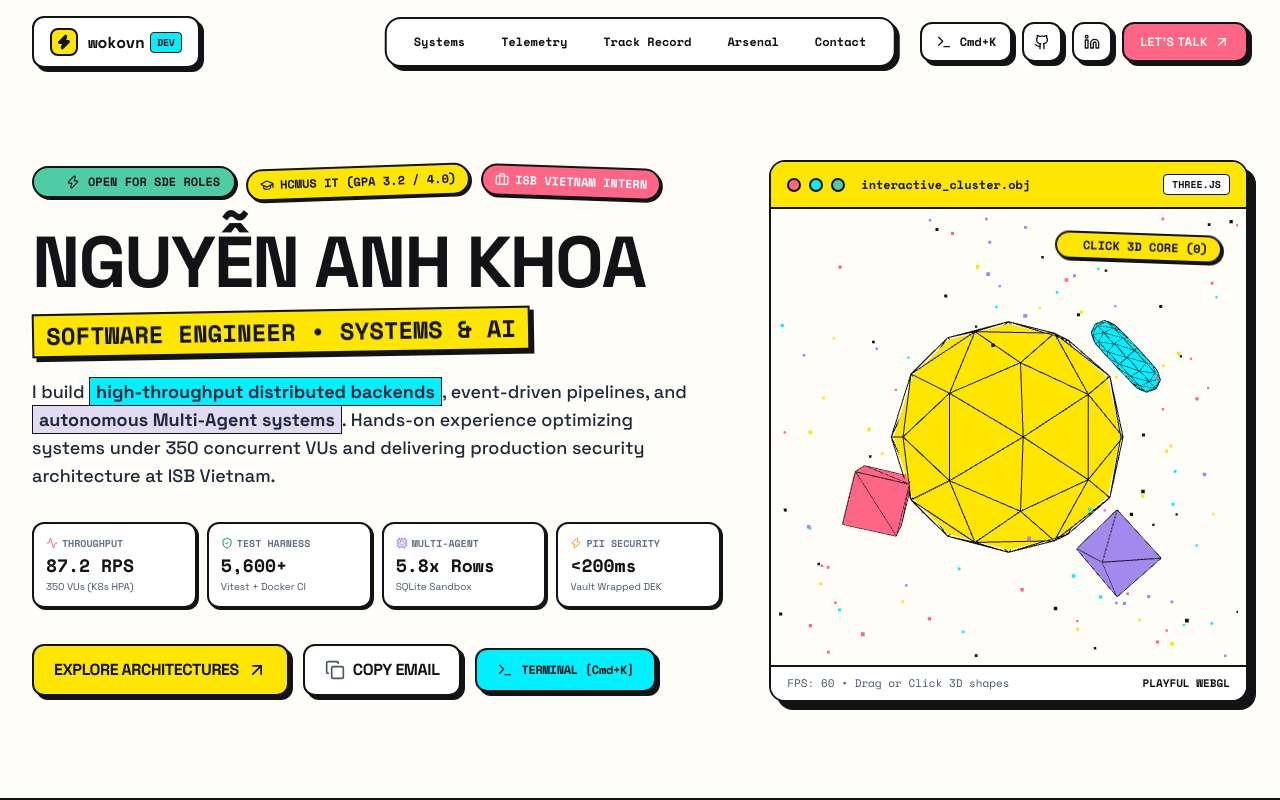
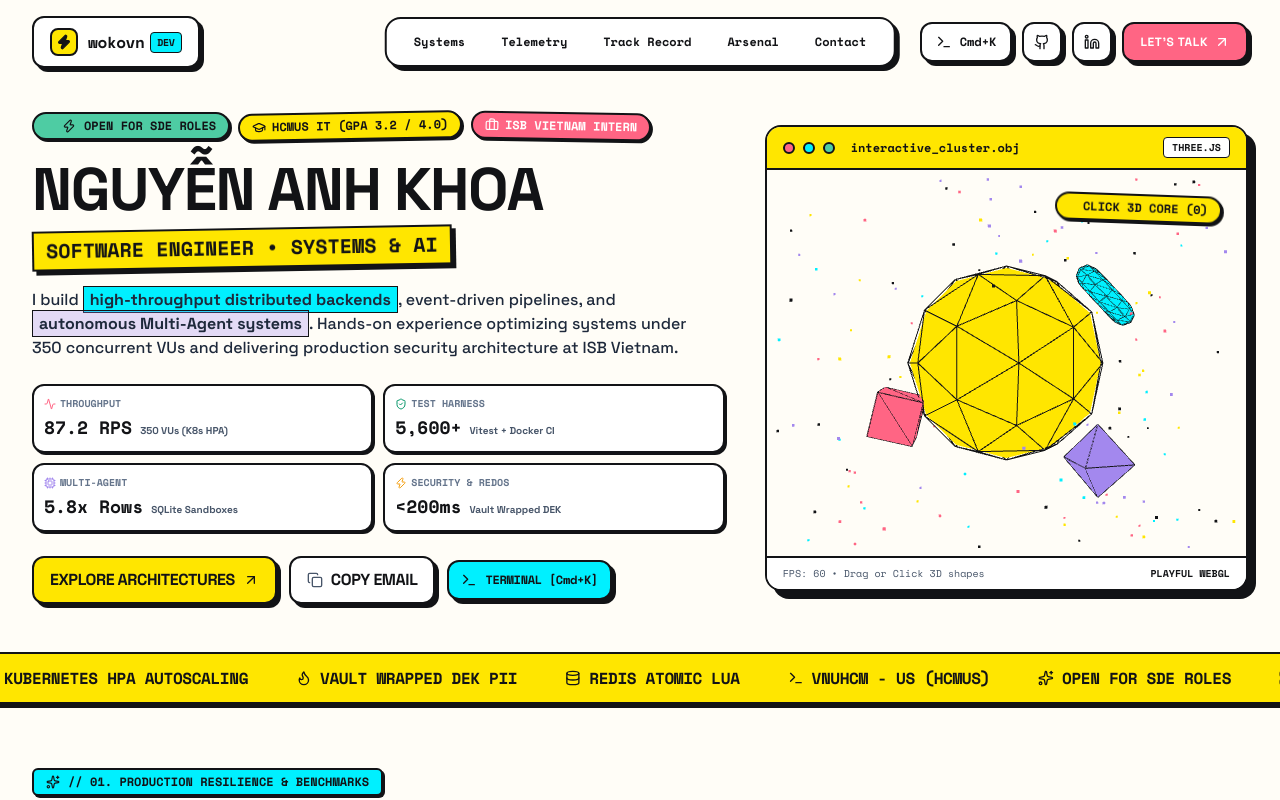
Before and after one commit to wokovn/wokovn.github.io, a React (Vite) app: page / in a window 1280 px wide. Shown: the top 800 px of the page. Built offline with nearby package versions, Linux system fonts and the light colour scheme.

Commit message:
fix(hero): balance viewport heights, single-line name, 2x2 metrics grid and tighten 3d bounds

```diff
--- a/src/components/Hero.jsx
+++ b/src/components/Hero.jsx
@@ -1,6 +1,6 @@
 import React, { useState } from 'react';
 import { motion } from 'framer-motion';
-import { ArrowUpRight, Copy, Check, Terminal, Sparkles, MapPin, GraduationCap, Briefcase, Zap, ShieldCheck, Activity, Cpu } from 'lucide-react';
+import { ArrowUpRight, Copy, Check, Terminal, GraduationCap, Briefcase, Zap, ShieldCheck, Activity, Cpu } from 'lucide-react';
 import { personalInfo } from '../data/portfolioData';
 import ThreeScene from './ThreeScene';
 import confetti from 'canvas-confetti';
@@ -21,115 +21,123 @@ export default function Hero({ onOpenTerminal }) {
   };
 
   return (
-    <section className="relative pt-32 pb-16 md:pt-40 md:pb-24 overflow-hidden">
+    <section className="relative pt-24 pb-8 md:pt-28 md:pb-12 overflow-hidden">
       <div className="max-w-7xl mx-auto px-4 sm:px-6 lg:px-8">
 
-        <div className="grid grid-cols-1 lg:grid-cols-12 gap-8 lg:gap-12 items-center">
+        <div className="grid grid-cols-1 lg:grid-cols-12 gap-6 lg:gap-10 items-center">
 
-          {/* Left Column: Playful Neobrutal Statement */}
+          {/* Left Column: Playful Neobrutal Identity & Specs */}
           <motion.div
-            initial={{ opacity: 0, y: 30 }}
+            initial={{ opacity: 0, y: 25 }}
             animate={{ opacity: 1, y: 0 }}
-            transition={{ duration: 0.6, ease: [0.16, 1, 0.3, 1] }}
-            className="lg:col-span-7 space-y-6"
+            transition={{ duration: 0.5, ease: [0.16, 1, 0.3, 1] }}
+            className="lg:col-span-7 space-y-4 sm:space-y-5"
           >
-            {/* Top Playful Badge Cluster - ZERO EMOJIS, 100% CLEAN ICONS */}
-            <div className="flex flex-wrap items-center gap-2.5">
-              <div className="inline-flex items-center gap-2 px-3.5 py-1.5 rounded-full border-2 border-[#121316] bg-neo-green font-mono text-xs font-bold shadow-neo-sm">
-                <span className="w-2.5 h-2.5 rounded-full bg-white border border-[#121316] animate-ping" />
+            {/* Top Playful Badge Cluster - ZERO EMOJIS */}
+            <div className="flex flex-wrap items-center gap-2">
+              <div className="inline-flex items-center gap-2 px-3 py-1 rounded-full border-2 border-[#121316] bg-neo-green font-mono text-xs font-bold shadow-neo-sm">
+                <span className="w-2 h-2 rounded-full bg-white border border-[#121316] animate-ping" />
                 <Zap className="w-3.5 h-3.5 text-[#121316]" />
                 <span>OPEN FOR SDE ROLES</span>
               </div>
 
-              <div className="inline-flex items-center gap-1.5 px-3 py-1.5 rounded-full border-2 border-[#121316] bg-neo-yellow font-mono text-xs font-bold shadow-neo-sm transform -rotate-2 hover:rotate-0 transition-transform">
+              <div className="inline-flex items-center gap-1.5 px-3 py-1 rounded-full border-2 border-[#121316] bg-neo-yellow font-mono text-xs font-bold shadow-neo-sm transform -rotate-1 hover:rotate-0 transition-transform">
                 <GraduationCap className="w-3.5 h-3.5 text-[#121316]" />
                 <span>HCMUS IT (GPA {personalInfo.gpa})</span>
               </div>
 
-              <div className="inline-flex items-center gap-1.5 px-3 py-1.5 rounded-full border-2 border-[#121316] bg-neo-pink text-white font-mono text-xs font-bold shadow-neo-sm transform rotate-2 hover:rotate-0 transition-transform">
+              <div className="inline-flex items-center gap-1.5 px-3 py-1 rounded-full border-2 border-[#121316] bg-neo-pink text-white font-mono text-xs font-bold shadow-neo-sm transform rotate-1 hover:rotate-0 transition-transform">
                 <Briefcase className="w-3.5 h-3.5 text-white" />
                 <span>ISB VIETNAM INTERN</span>
               </div>
             </div>
 
-            {/* Giant Punchy Headline */}
-            <div className="space-y-3 pt-1">
-              <h1 className="text-4xl sm:text-6xl lg:text-7xl font-black text-[#121316] tracking-tight leading-[1.12]">
+            {/* Giant Punchy Headline - Solid Single Line on Desktop */}
+            <div className="space-y-2">
+              <h1 className="text-3xl sm:text-5xl lg:text-5xl xl:text-6xl font-black text-[#121316] tracking-tight leading-none whitespace-nowrap">
                 NGUYỄN ANH KHOA
               </h1>
               <div className="inline-block px-3 py-1 bg-neo-yellow border-2 border-[#121316] shadow-neo transform -rotate-1">
-                <p className="text-lg sm:text-2xl font-black font-mono uppercase text-[#121316]">
+                <p className="text-sm sm:text-xl font-black font-mono uppercase text-[#121316]">
                   SOFTWARE ENGINEER • SYSTEMS &amp; AI
                 </p>
               </div>
             </div>
 
-            {/* Sharp, Informative, No-BS Summary */}
-            <p className="text-base sm:text-lg text-slate-800 leading-relaxed max-w-2xl font-medium">
+            {/* Sharp, Informative Engineering Summary */}
+            <p className="text-sm sm:text-base text-slate-800 leading-relaxed max-w-2xl font-medium">
               I build <span className="bg-neo-cyan px-1.5 py-0.5 border border-[#121316] font-bold">high-throughput distributed backends</span>, event-driven pipelines, and <span className="bg-neo-purple/30 px-1.5 py-0.5 border border-[#121316] font-bold">autonomous Multi-Agent systems</span>. Hands-on experience optimizing systems under 350 concurrent VUs and delivering production security architecture at ISB Vietnam.
             </p>
 
-            {/* Key Micro-Widgets (Informative Pills) */}
-            <div className="grid grid-cols-2 sm:grid-cols-4 gap-2.5 pt-2">
-              <div className="p-3 rounded-xl border-2 border-[#121316] bg-white shadow-neo-sm">
+            {/* Key Micro-Widgets: 2x2 Clean Balanced Grid */}
+            <div className="grid grid-cols-2 gap-2.5 pt-1">
+              <div className="p-2.5 rounded-xl border-2 border-[#121316] bg-white shadow-neo-sm space-y-0.5">
                 <div className="flex items-center gap-1 text-[10px] font-mono text-slate-500 font-bold">
                   <Activity className="w-3 h-3 text-neo-pink" />
                   <span>THROUGHPUT</span>
                 </div>
-                <span className="text-lg font-black text-[#121316] font-mono">87.2 RPS</span>
-                <span className="text-[10px] text-slate-600 block">350 VUs (K8s HPA)</span>
+                <div className="flex items-baseline gap-2">
+                  <span className="text-base sm:text-lg font-black text-[#121316] font-mono">87.2 RPS</span>
+                  <span className="text-[10px] text-slate-600 font-bold truncate">350 VUs (K8s HPA)</span>
+                </div>
               </div>
 
-              <div className="p-3 rounded-xl border-2 border-[#121316] bg-white shadow-neo-sm">
+              <div className="p-2.5 rounded-xl border-2 border-[#121316] bg-white shadow-neo-sm space-y-0.5">
                 <div className="flex items-center gap-1 text-[10px] font-mono text-slate-500 font-bold">
                   <ShieldCheck className="w-3 h-3 text-emerald-600" />
                   <span>TEST HARNESS</span>
                 </div>
-                <span className="text-lg font-black text-[#121316] font-mono">5,600+</span>
-                <span className="text-[10px] text-slate-600 block">Vitest + Docker CI</span>
+                <div className="flex items-baseline gap-2">
+                  <span className="text-base sm:text-lg font-black text-[#121316] font-mono">5,600+</span>
+                  <span className="text-[10px] text-slate-600 font-bold truncate">Vitest + Docker CI</span>
+                </div>
               </div>
 
-              <div className="p-3 rounded-xl border-2 border-[#121316] bg-white shadow-neo-sm">
+              <div className="p-2.5 rounded-xl border-2 border-[#121316] bg-white shadow-neo-sm space-y-0.5">
                 <div className="flex items-center gap-1 text-[10px] font-mono text-slate-500 font-bold">
                   <Cpu className="w-3 h-3 text-neo-purple" />
                   <span>MULTI-AGENT</span>
                 </div>
-                <span className="text-lg font-black text-[#121316] font-mono">5.8x Rows</span>
-                <span className="text-[10px] text-slate-600 block">SQLite Sandbox</span>
+                <div className="flex items-baseline gap-2">
+                  <span className="text-base sm:text-lg font-black text-[#121316] font-mono">5.8x Rows</span>
+                  <span className="text-[10px] text-slate-600 font-bold truncate">SQLite Sandboxes</span>
+                </div>
               </div>
 
-              <div className="p-3 rounded-xl border-2 border-[#121316] bg-white shadow-neo-sm">
+              <div className="p-2.5 rounded-xl border-2 border-[#121316] bg-white shadow-neo-sm space-y-0.5">
                 <div className="flex items-center gap-1 text-[10px] font-mono text-slate-500 font-bold">
                   <Zap className="w-3 h-3 text-amber-500" />
-                  <span>PII SECURITY</span>
+                  <span>SECURITY &amp; REDOS</span>
                 </div>
-                <span className="text-lg font-black text-[#121316] font-mono">&lt;200ms</span>
-                <span className="text-[10px] text-slate-600 block">Vault Wrapped DEK</span>
+                <div className="flex items-baseline gap-2">
+                  <span className="text-base sm:text-lg font-black text-[#121316] font-mono">&lt;200ms</span>
+                  <span className="text-[10px] text-slate-600 font-bold truncate">Vault Wrapped DEK</span>
+                </div>
               </div>
             </div>
 
-            {/* CTA Buttons with Chunky Hard Shadows */}
-            <div className="flex flex-wrap items-center gap-3.5 pt-3">
+            {/* CTA Buttons */}
+            <div className="flex flex-wrap items-center gap-3 pt-1">
               <a
                 href="#systems"
-                className="neo-btn-primary text-base"
+                className="neo-btn-primary text-sm sm:text-base py-2.5 px-4"
               >
                 <span>EXPLORE ARCHITECTURES</span>
-                <ArrowUpRight className="w-5 h-5" />
+                <ArrowUpRight className="w-4 h-4" />
               </a>
 
               <button
                 onClick={handleCopyEmail}
-                className="neo-btn-secondary text-base"
+                className="neo-btn-secondary text-sm sm:text-base py-2.5 px-4"
               >
                 {copied ? (
                   <>
-                    <Check className="w-5 h-5 text-emerald-600" />
+                    <Check className="w-4 h-4 text-emerald-600" />
                     <span>COPIED EMAIL!</span>
                   </>
                 ) : (
                   <>
-                    <Copy className="w-5 h-5 text-slate-600" />
+                    <Copy className="w-4 h-4 text-slate-600" />
                     <span>COPY EMAIL</span>
                   </>
                 )}
@@ -137,7 +145,7 @@ export default function Hero({ onOpenTerminal }) {
 
               <button
                 onClick={onOpenTerminal}
-                className="neo-btn-cyan text-xs font-mono"
+                className="neo-btn-cyan text-xs font-mono py-2.5 px-3"
               >
                 <Terminal className="w-4 h-4" />
                 <span>TERMINAL [Cmd+K]</span>
@@ -150,17 +158,17 @@ export default function Hero({ onOpenTerminal }) {
           <motion.div
             initial={{ opacity: 0, scale: 0.95 }}
             animate={{ opacity: 1, scale: 1 }}
-            transition={{ duration: 0.7, delay: 0.2, ease: [0.16, 1, 0.3, 1] }}
+            transition={{ duration: 0.6, delay: 0.15, ease: [0.16, 1, 0.3, 1] }}
             className="lg:col-span-5"
           >
-            <div className="neo-card overflow-hidden bg-white shadow-neo-xl">
+            <div className="neo-card overflow-hidden bg-white shadow-neo-xl border-2 border-[#121316]">
 
               {/* Window Header */}
-              <div className="px-4 py-3 border-b-2 border-[#121316] bg-neo-yellow flex items-center justify-between">
+              <div className="px-4 py-2.5 border-b-2 border-[#121316] bg-neo-yellow flex items-center justify-between">
                 <div className="flex items-center gap-2">
-                  <div className="w-3.5 h-3.5 rounded-full border-2 border-[#121316] bg-neo-pink" />
-                  <div className="w-3.5 h-3.5 rounded-full border-2 border-[#121316] bg-neo-cyan" />
-                  <div className="w-3.5 h-3.5 rounded-full border-2 border-[#121316] bg-neo-green" />
+                  <div className="w-3 h-3 rounded-full border-2 border-[#121316] bg-neo-pink" />
+                  <div className="w-3 h-3 rounded-full border-2 border-[#121316] bg-neo-cyan" />
+                  <div className="w-3 h-3 rounded-full border-2 border-[#121316] bg-neo-green" />
                   <span className="ml-2 font-mono font-bold text-xs text-[#121316]">
                     interactive_cluster.obj
                   </span>
@@ -176,7 +184,7 @@ export default function Hero({ onOpenTerminal }) {
               </div>
 
               {/* Window Footer Status */}
-              <div className="px-4 py-2 border-t-2 border-[#121316] bg-white flex items-center justify-between text-[11px] font-mono text-slate-600">
+              <div className="px-4 py-2 border-t-2 border-[#121316] bg-white flex items-center justify-between text-[10px] font-mono text-slate-600">
                 <span>FPS: 60 • Drag or Click 3D shapes</span>
                 <span className="font-bold text-[#121316]">PLAYFUL WEBGL</span>
               </div>
--- a/src/components/ThreeScene.jsx
+++ b/src/components/ThreeScene.jsx
@@ -209,7 +209,7 @@ export default function ThreeScene() {
   }, []);
 
   return (
-    <div className="relative w-full h-full min-h-[380px] lg:min-h-[440px] flex items-center justify-center cursor-pointer select-none">
+    <div className="relative w-full h-[300px] sm:h-[340px] lg:h-[370px] flex items-center justify-center cursor-pointer select-none">
       <div ref={mountRef} className="w-full h-full absolute inset-0" />
       {/* Playful Floating Badge */}
       <div className="absolute top-4 right-4 z-10 inline-flex items-center gap-1.5 px-3 py-1 rounded-full border-2 border-[#121316] bg-neo-yellow text-xs font-mono font-bold shadow-neo-sm transform rotate-2 hover:rotate-0 transition-transform">
```
Also changed, not shown: 5 other files (tests, documents, lock files or other folders).
